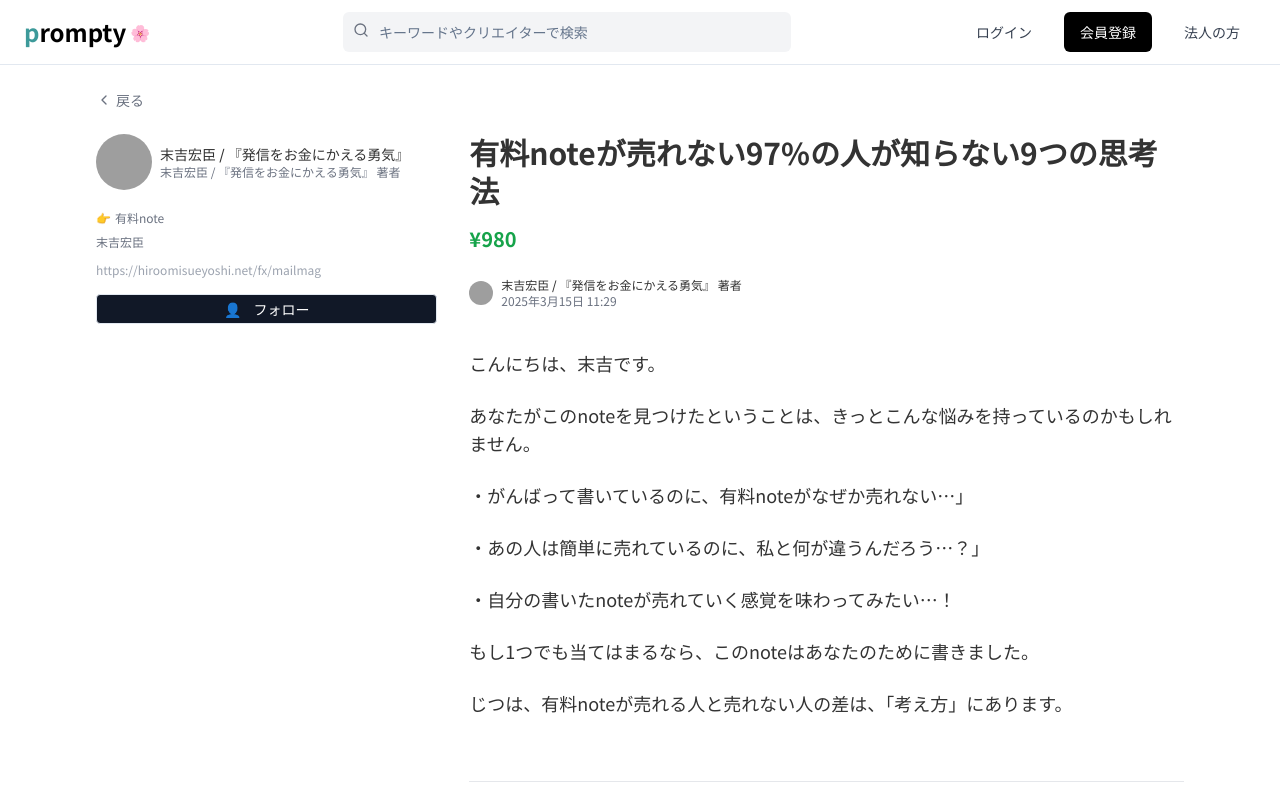
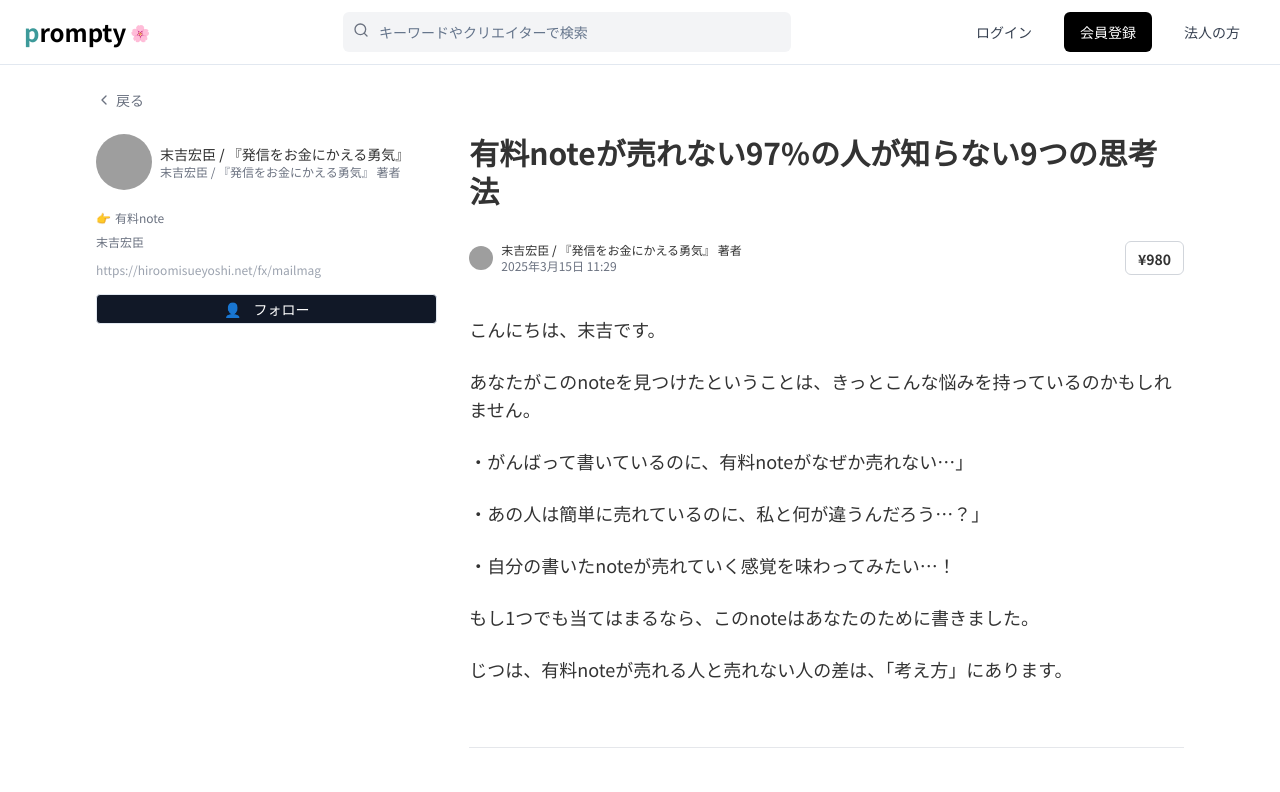
Before and after one commit to sekiguchimend/prompty, a React (Vite) app: page /prompts/1 in a window 1280 px wide. Shown: the top 792 px of the page. Built offline with nearby package versions, Linux system fonts and the light colour scheme; grey boxes are pictures that could not be loaded.

Commit message:
Reverted to edit edt-3cbf4917-81c1-4964-84e0-3d79ca58abc6: "Feat: Update header for logged-in users"

```diff
--- a/src/components/prompt/PromptContent.tsx
+++ b/src/components/prompt/PromptContent.tsx
@@ -9,7 +9,7 @@ interface PromptContentProps {
     avatarUrl: string;
     bio: string;
     publishedAt: string;
-    website?: string;
+    website?: string; // Added website as optional property
   };
   price: number;
 }
@@ -17,12 +17,7 @@ interface PromptContentProps {
 const PromptContent: React.FC<PromptContentProps> = ({ title, content, author, price }) => {
   return (
     <article>
-      <h1 className="text-3xl font-bold mb-4 leading-tight">{title}</h1>
-
-      {/* Price display - added prominent styling */}
-      <div className="mb-6">
-        <p className="text-green-600 font-bold text-xl">¥{price.toLocaleString()}</p>
-      </div>
+      <h1 className="text-3xl font-bold mb-8 leading-tight">{title}</h1>
 
       <div className="flex items-center justify-between mb-4">
         <div className="flex items-center">
@@ -36,6 +31,10 @@ const PromptContent: React.FC<PromptContentProps> = ({ title, content, author, p
             <p className="text-xs text-gray-500">{author.publishedAt}</p>
           </div>
         </div>
+
+        <div className="border border-gray-300 rounded-md py-1 px-3">
+          <span className="font-bold text-sm">¥{price}</span>
+        </div>
       </div>
 
       <div className="prose prose-gray max-w-none my-10 text-lg">
```
